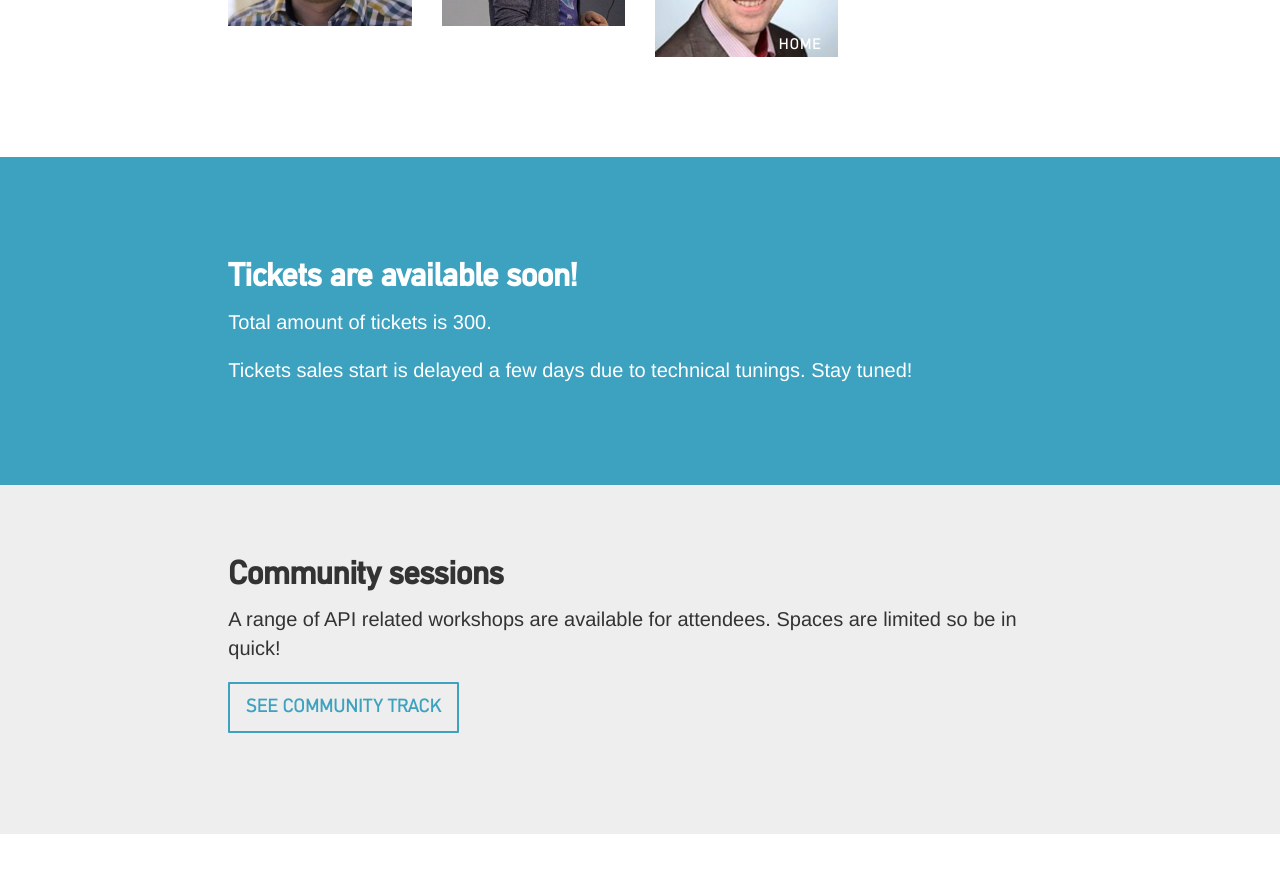
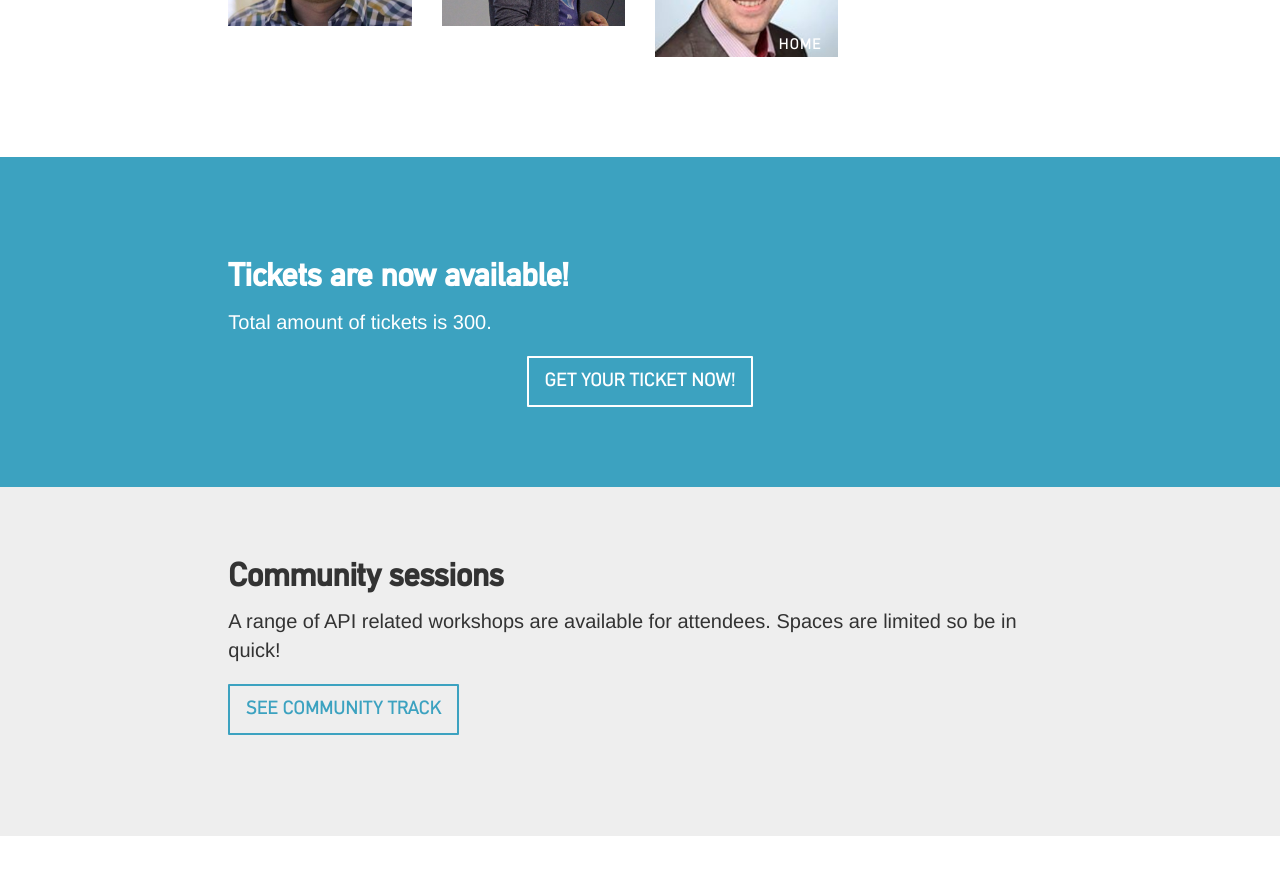
Before and after one commit to apidaysnordic/apidaysnordic.github.io, a Jekyll site: the page built from index.md, in a window 1280 px wide and 900 px high, scrolled down 4323 px. Shown: the top 875 px of the window. Built offline with Jekyll 4.4.1, drawn with Linux system fonts in a browser that asks for light colours; some web fonts are replaced; comment, search, counter and statistics services are not loaded.

Commit message:
Update default.html

```diff
--- a/_layouts/default.html
+++ b/_layouts/default.html
@@ -291,15 +291,17 @@
 
 		<div class="row">
 			<div class="col-md-8 col-md-offset-2">
-				<h2>Tickets are available soon!</h2>
+				<h2>Tickets are now available!</h2>
 				<p class="p1"><span>
 				Total amount of tickets is 300.
 				</span></p>
-				<p class="p1"><span>
-				Tickets sales start is delayed a few days due to technical tunings. Stay tuned!
-				</span>
-				</p>
+
 			</div>
+			<div class="col-md-12 text-center">
+                             <a href="https://www.eventbrite.com/e/api-days-nordic-registration-22406049096" class="btn btn-primary btn-lg">
+                               Get your ticket now!
+                             </a>
+                        </div>
 		</div>
 
 <!--
@@ -338,7 +340,7 @@
 -->
 <!--
 					<div class="col-md-12 text-center">
-                                                <a href="/cfp/" class="btn btn-primary btn-lg">
+                                                <a href="https://www.eventbrite.com/e/api-days-nordic-registration-22406049096" class="btn btn-primary btn-lg">
                                                         Get your ticket now!
                                                 </a>
                                         </div>
```
